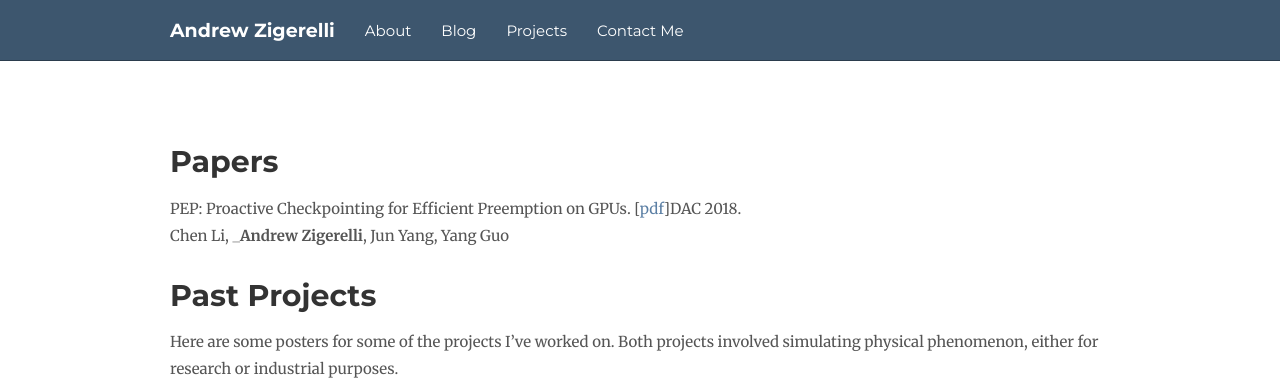
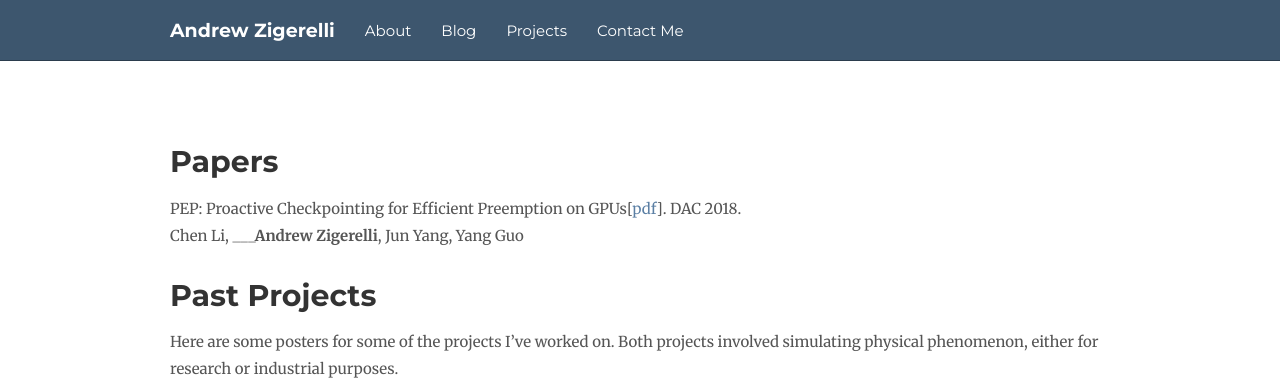
Before and after one commit to andrewzigerelli/andrewzigerelli.github.io, a Jekyll site: the page built from projects/index.md, in a window 1280 px wide. Shown: the top 391 px of the page. Built offline with Jekyll 4.4.1, drawn with Linux system fonts in a browser that asks for light colours; nearby versions of some CDN libraries.

Commit message:
updated DAC 2018

```diff
--- a/projects/index.md
+++ b/projects/index.md
@@ -3,8 +3,8 @@ layout: default
 title: Work
 ---
 # Papers
-PEP: Proactive Checkpointing for Efficient Preemption on GPUs. \[[pdf](../papers/pep-p.pdf)\]DAC 2018.<br />
-Chen Li, _**Andrew Zigerelli**, Jun Yang, Yang Guo
+PEP: Proactive Checkpointing for Efficient Preemption on GPUs\[[pdf](../papers/pep-p.pdf)\]. DAC 2018.<br />
+Chen Li, _____Andrew Zigerelli__, Jun Yang, Yang Guo
 
 # Past Projects
 
```
